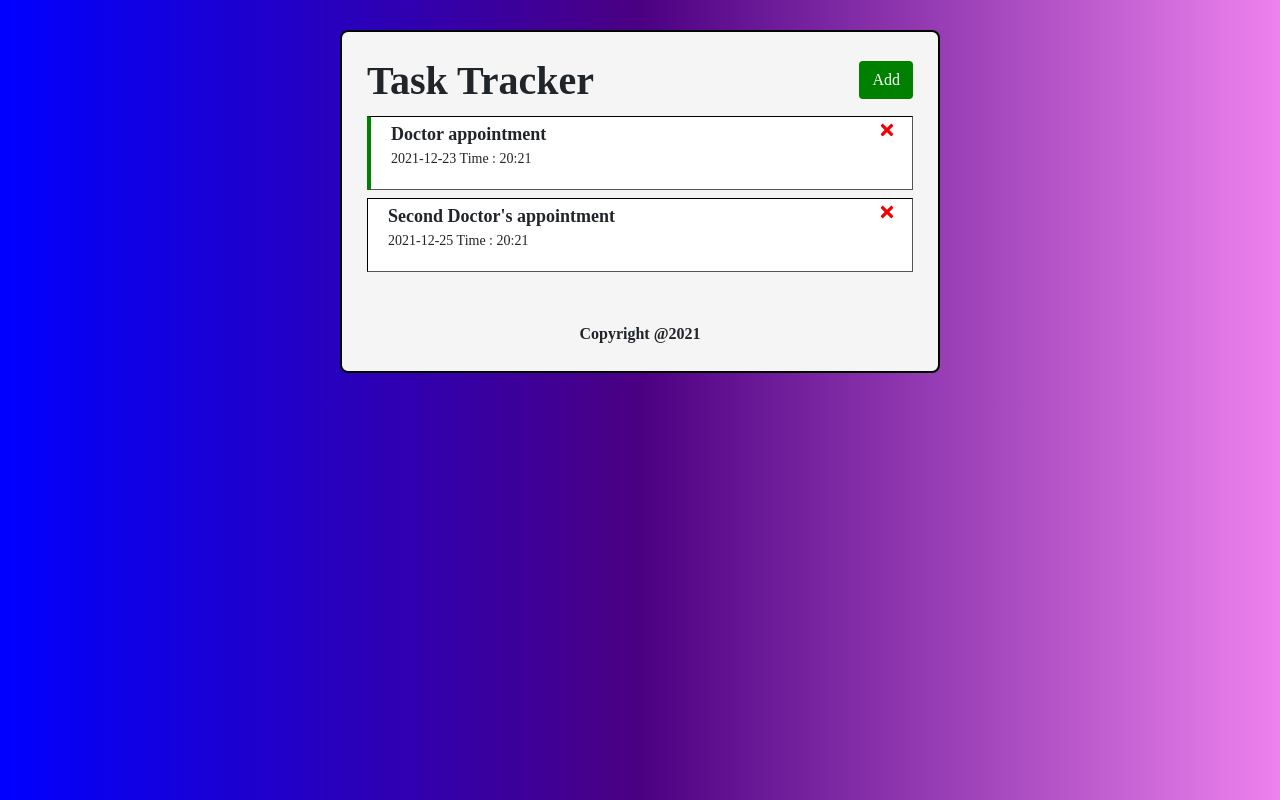
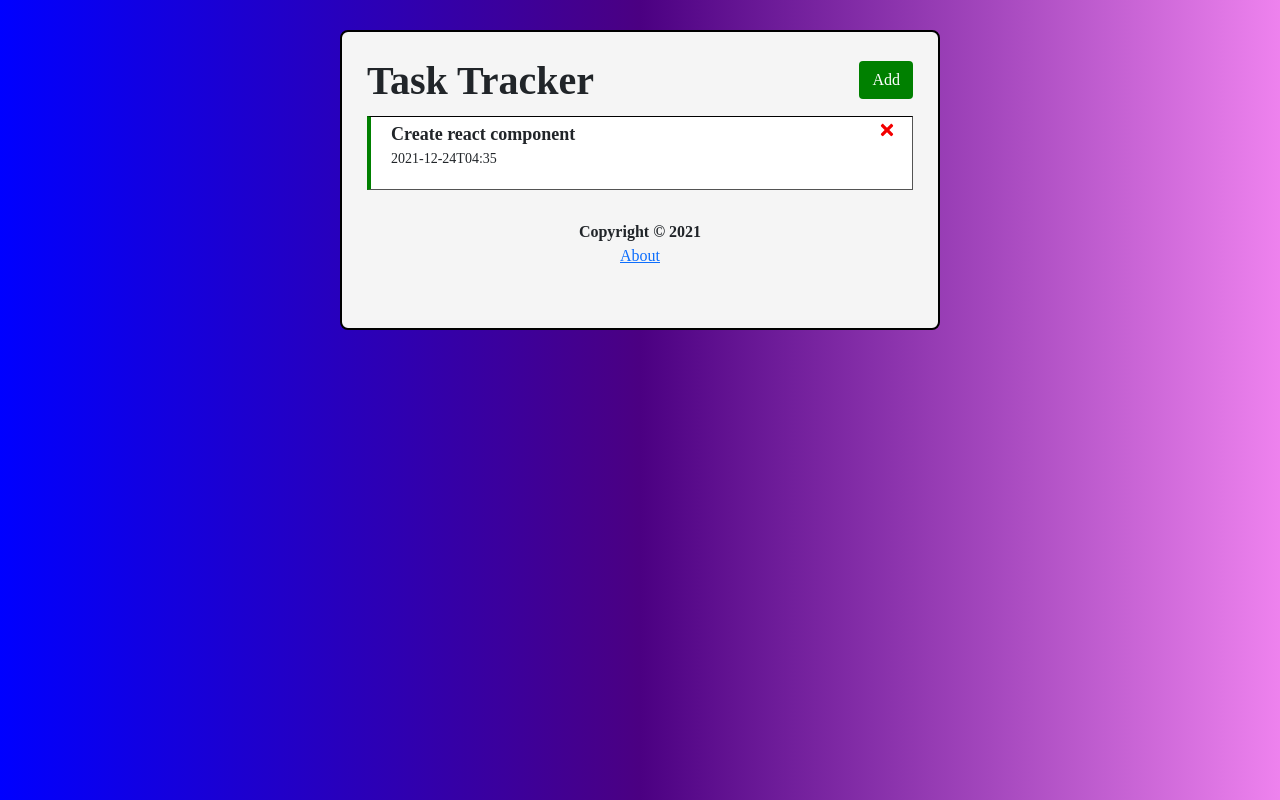
Before and after one commit to sudo0511/task-tracker, a React (Create React App) app: page / in a window 1280 px wide. Built offline with nearby package versions, Linux system fonts and the light colour scheme; data requests are answered from the project's data file; a web font is replaced by a local one.

Commit message:
json-server and routing part completed

```diff
--- /dev/null
+++ b/db.json
@@ -0,0 +1,10 @@
+{
+  "tasks": [
+    {
+      "text": "Create react component",
+      "day": "2021-12-24T04:35",
+      "reminder": true,
+      "id": 1
+    }
+  ]
+}
--- a/package.json
+++ b/package.json
@@ -6,9 +6,11 @@
     "@testing-library/jest-dom": "^5.16.0",
     "@testing-library/react": "^11.2.7",
     "@testing-library/user-event": "^12.8.3",
+    "json-server": "^0.17.0",
     "react": "^17.0.2",
     "react-dom": "^17.0.2",
     "react-icons": "^4.3.1",
+    "react-router-dom": "^6.2.1",
     "react-scripts": "4.0.3",
     "web-vitals": "^1.1.2"
   },
@@ -16,7 +18,8 @@
     "start": "react-scripts start",
     "build": "react-scripts build",
     "test": "react-scripts test",
-    "eject": "react-scripts eject"
+    "eject": "react-scripts eject",
+    "server": "json-server --watch db.json --port 5000"
   },
   "eslintConfig": {
     "extends": [
--- a/src/App.js
+++ b/src/App.js
@@ -1,64 +1,119 @@
-import { useState } from "react"; //useState is like a hook by which we can use state in functional components
+import { useState, useEffect } from "react"; //useState is like a hook by which we can use state in functional components
 import AddTask from "./components/AddTask";
 import Footer from "./components/Footer";
 import Header from "./components/Header";
 import Tasks from "./components/Tasks";
+import { BrowserRouter as Router, Route, Routes } from "react-router-dom";
+import About from "./components/About";
 
 function App() {
   const [addTaskToggle, setaddTaskToggle] = useState(false);
-  const [tasks, setTasks] = useState([
-    {
-      id: 1,
-      text: "Doctor appointment",
-      day: "2021-12-23 Time : 20:21",
-      reminder: true,
-    },
-    {
-      id: 2,
-      text: "Second Doctor's appointment",
-      day: "2021-12-25 Time : 20:21",
-      reminder: false,
-    },
-  ]);
+  const [tasks, setTasks] = useState([]);
+
+  useEffect(() => {
+    const getTasks = async () => {
+      const taskData = await fetchTasks();
+      setTasks(taskData);
+    };
+    getTasks();
+  }, []);
+
+  //fetch all task data from json-server
+  const fetchTasks = async () => {
+    const request = await fetch("http://localhost:5000/tasks");
+    const response = await request.json();
+    return response;
+  };
+
+  //fetch specific task from json-server
+  const getTask = async (id) => {
+    const request = await fetch(`http://localhost:5000/tasks/${id}`);
+    const response = await request.json();
+    return response;
+  };
 
   //delete a task
-  const deleteTask = (id) => {
+  const deleteTask = async (id) => {
+    //to delete specific task from server
+    await fetch(`http://localhost:5000/tasks/${id}`, {
+      method: "DELETE",
+    });
     setTasks(tasks.filter((task) => task.id !== id));
   };
+
   //toggle reminder
-  const reminder = (id) => {
+  const reminder = async (id) => {
+    const taskToToggleReminder = await getTask(id);
+    const updatedTask = {
+      ...taskToToggleReminder,
+      reminder: !taskToToggleReminder.reminder,
+    };
+
+    const req = await fetch(`http://localhost:5000/tasks/${id}`, {
+      method: "PUT",
+      headers: {
+        "Content-type": "application/json",
+      },
+      body: JSON.stringify(updatedTask),
+    });
+    const res = await req.json();
     setTasks(
       tasks.map((task) =>
-        task.id === id ? { ...task, reminder: !task.reminder } : task
+        task.id === id ? { ...task, reminder: res.reminder } : task
       )
     );
   };
+
   //add new task
-  const addTask = ({ taskInput, dayInput, reminderInput }) => {
-    const id = Math.floor(Math.random() * 1000) + 1;
-    let dayInputArr = dayInput.split("T");
-    let dayInputStr = dayInputArr[0] + " Time : " + dayInputArr[1];
-    // console.log(dayInputStr);
-    const newTask = {
-      id,
-      text: taskInput,
-      day: dayInputStr,
-      reminder: reminderInput,
+  const addTask = async (newtask) => {
+    const { taskInput: text, dayInput: day, reminderInput: reminder } = newtask;
+    const task = {
+      text,
+      day,
+      reminder,
     };
-    // console.log(newTask);
-    setTasks([...tasks, newTask]);
+    const request = await fetch(`http://localhost:5000/tasks`, {
+      method: "POST",
+      headers: {
+        "Content-type": "application/json",
+      },
+      body: JSON.stringify(task),
+    });
+    const data = await request.json();
+    setTasks([...tasks, data]);
   };
 
   return (
+    <Router>
       <div className="container">
         <Header
           onAdd={() => setaddTaskToggle(!addTaskToggle)}
           showBtn={addTaskToggle}
         />
+
+        <Routes>
+          <Route
+            path="/"
+            element={
+              <>
                 {addTaskToggle && <AddTask onAdd={addTask} />}
-      <Tasks tasks={tasks} onDelete={deleteTask} onToggle={reminder} />
+                {tasks.length > 0 ? (
+                  <Tasks
+                    tasks={tasks}
+                    onDelete={deleteTask}
+                    onToggle={reminder}
+                  />
+                ) : (
+                  "No tasks to show"
+                )}
+              </>
+            }
+          />
+          <Route path="/about" element={<About />} />
+        </Routes>
         <Footer />
       </div>
+    </Router>
   );
 }
 
--- /dev/null
+++ b/src/components/About.js
@@ -0,0 +1,12 @@
+import { Link } from "react-router-dom";
+
+const About = () => {
+  return (
+    <div>
+      <h6>Version 1.0.0</h6>
+      <Link to="/">Go Back</Link>
+    </div>
+  );
+};
+
+export default About;
--- a/src/components/Footer.js
+++ b/src/components/Footer.js
@@ -1,7 +1,11 @@
+import { Link } from "react-router-dom";
+
 const Footer = () => {
   return (
     <footer>
-      <b>Copyright @2021</b>
+      <b>Copyright &copy; 2021</b>
+      <br />
+      <Link to="/about">About</Link>
     </footer>
   );
 };
--- a/src/components/Header.js
+++ b/src/components/Header.js
@@ -1,16 +1,19 @@
 import PropTypes from "prop-types";
 import Button from "./Button";
+import { useLocation } from "react-router-dom";
 
 const Header = ({ title, onAdd, showBtn }) => {
-  // console.log(onAdd);
+  const location = useLocation();
   return (
     <header>
       <h1>{title}</h1>
-      <Button
-        onclick={onAdd}
-        color={showBtn ? "red" : "green"}
-        text={showBtn ? "Close" : "Add"}
-      />
+      {location.pathname === "/" && (
+        <Button
+          onclick={onAdd}
+          color={showBtn ? "red" : "green"}
+          text={showBtn ? "Close" : "Add"}
+        />
+      )}
     </header>
   );
 };
--- a/src/components/Tasks.js
+++ b/src/components/Tasks.js
@@ -3,11 +3,9 @@ import Task from "./Task";
 const Tasks = ({ tasks, onDelete, onToggle }) => {
   return (
     <>
-      {tasks.length > 0
-        ? tasks.map((task) => (
-            <Task task={task} onDelete={onDelete} onToggle={onToggle} />
-          ))
-        : "No tasks to show"}
+      {tasks.map((task) => (
+        <Task task={task} onDelete={onDelete} onToggle={onToggle} />
+      ))}
     </>
   );
 };
--- a/src/index.css
+++ b/src/index.css
@@ -41,8 +41,7 @@ h1 {
 }
 
 footer {
-  margin-top: 50px;
-  margin-bottom: 10px;
+  margin-top: 30px;
   text-align: center;
 }
 
```
Also changed, not shown: 1 other file (tests, documents, lock files or other folders). Lines whose indentation alone changed are shown as unchanged.
